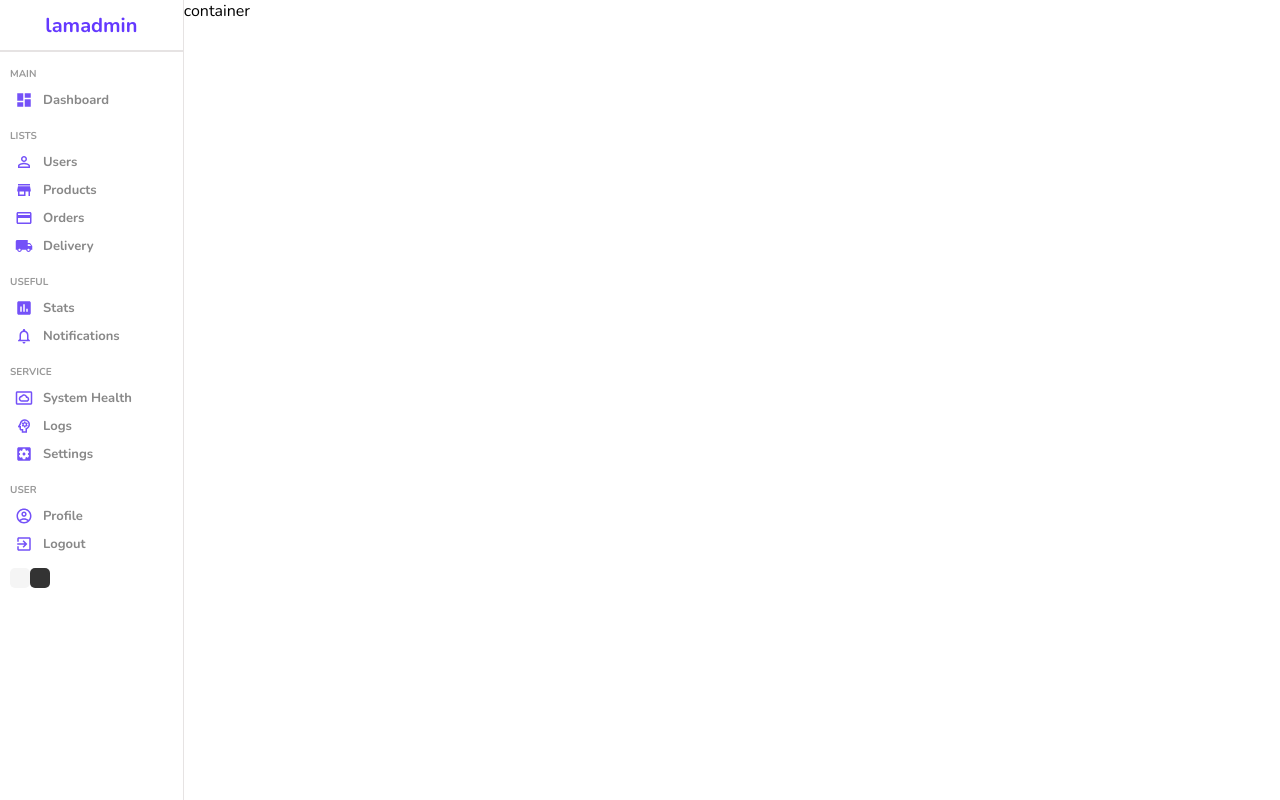
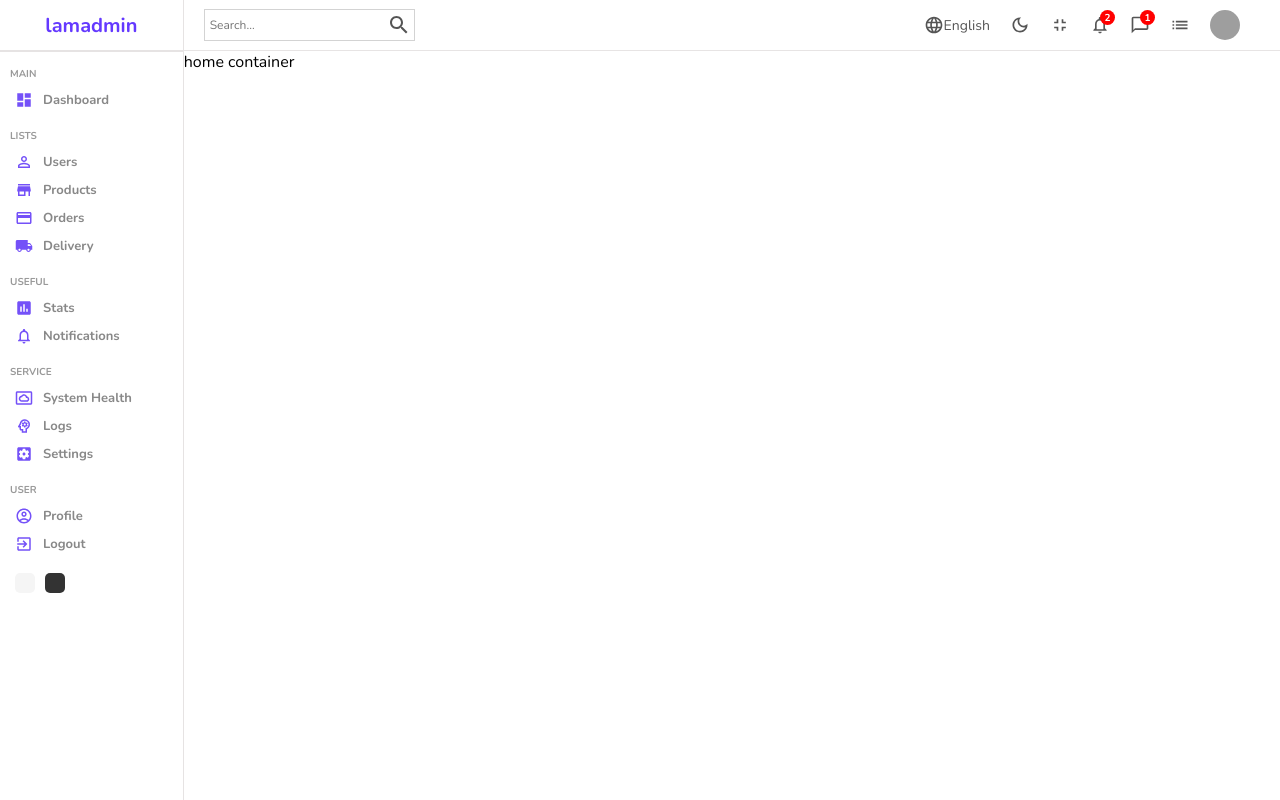
Before and after one commit to devavaz/admin-dashboard, a React (Vite) app: page / in a window 1280 px wide. Built offline with nearby package versions, Linux system fonts and the light colour scheme; grey boxes are pictures that could not be loaded.

Commit message:
completed Navbar.jsx

```diff
--- a/src/components/navbar/Navbar.jsx
+++ b/src/components/navbar/Navbar.jsx
@@ -1,8 +1,53 @@
 import "./navbar.scss"
+import { LanguageOutlined, SearchOutlined} from "@mui/icons-material"
+import DarkModeOutlinedIcon from "@mui/icons-material/DarkModeOutlined";
+import FullscreenExitOutlinedIcon from "@mui/icons-material/FullscreenExitOutlined";
+import NotificationsNoneOutlinedIcon from "@mui/icons-material/NotificationsNoneOutlined";
+import ChatBubbleOutlineOutlinedIcon from "@mui/icons-material/ChatBubbleOutlineOutlined";
+import ListOutlinedIcon from "@mui/icons-material/ListOutlined";
 
 const Navbar = () => {
   return (
-    <div className="navbar">Navbar</div>
+    <div className="navbar">
+      <div className="wrapper">
+        <div className="search">
+          <input type="text" placeholder="Search..." />
+         <SearchOutlined className="" />
+        </div>
+        <div className="items">
+          <div className="item">
+            <LanguageOutlined className="icon" />
+            English
+          </div>
+          <div className="item">
+            <DarkModeOutlinedIcon className="icon" />
+          </div>
+          <div className="item">
+            <FullscreenExitOutlinedIcon className="icon" />
+          </div>
+          <div className="item">
+            <NotificationsNoneOutlinedIcon className="icon" />
+            <div className="counter">2</div>
+          </div>
+          <div className="item">
+            <ChatBubbleOutlineOutlinedIcon className="icon" />
+            <div className="counter">1</div>
+          </div>
+          <div className="item">
+            <ListOutlinedIcon className="icon" />
+          </div>
+
+          <div className="item">
+           <img
+            src="https://images.pexels.com/photos/941693/pexels-photo-941693.jpeg?auto=compress&cs=tinysrgb&dpr=2&w=500"
+            alt=""
+            className="avatar"
+           />
+          </div>
+
+        </div>
+      </div>
+    </div>
   )
 }
 
--- a/src/components/navbar/navbar.scss
+++ b/src/components/navbar/navbar.scss
@@ -0,0 +1,71 @@
+.navbar {
+    height: 50px;
+    border-bottom: 0.5px solid rgb(231, 228, 228);
+    display: flex;
+    align-items: center;
+    font-size: 14px;
+    color: #555;
+
+    .wrapper {
+        width: 100%;
+        padding: 20px;
+        display: flex;
+        align-items: center;
+        justify-content: space-between;
+
+        .search {
+            display: flex;
+            align-items: center;
+            border: 0.5px solid lightgrey;
+            padding: 3px;
+
+            input {
+                border: none;
+                outline: none;
+                background-color: transparent;
+
+                &::placeholder {
+                    font-size: 12px;
+                }
+            }
+        }
+
+        .items {
+            display: flex;
+            align-items: center;
+
+            .item {
+                display: flex;
+                align-items: center;
+                margin-right: 20px;
+                position: relative;
+
+                .icon {
+                    font-size: 20px;
+                }
+
+                .avatar {
+                    width: 30px;
+                    height: 30px;
+                    border-radius: 50%;
+                }
+
+                .counter {
+                    width: 15px;
+                    height: 15px;
+                    background-color: red;
+                    border-radius: 50%;
+                    color: white;
+                    display: flex;
+                    align-items: center;
+                    justify-content: center;
+                    font-size: 10px;
+                    font-weight: bold;
+                    position: absolute;
+                    top: -5px;
+                    right: -5px;
+                }
+            }
+        }
+    }
+}
--- a/src/components/sidebar/sidebar.scss
+++ b/src/components/sidebar/sidebar.scss
@@ -75,6 +75,7 @@
             border-radius: 5px;
             border: #7451f8;
             cursor: pointer;
+            margin: 5px;
 
             &:nth-child(1) {
                 background-color: whitesmoke;
--- a/src/pages/home/Home.jsx
+++ b/src/pages/home/Home.jsx
@@ -1,3 +1,4 @@
+import Navbar from "../../components/navbar/Navbar"
 import Siderbar from "../../components/sidebar/Siderbar"
 import "./home.scss"
 
@@ -6,7 +7,8 @@
     <div className="home">
         <Siderbar />
         <div className="homeContainer">
-            container
+            <Navbar />
+            home container
         </div>
     </div>
   )
```
